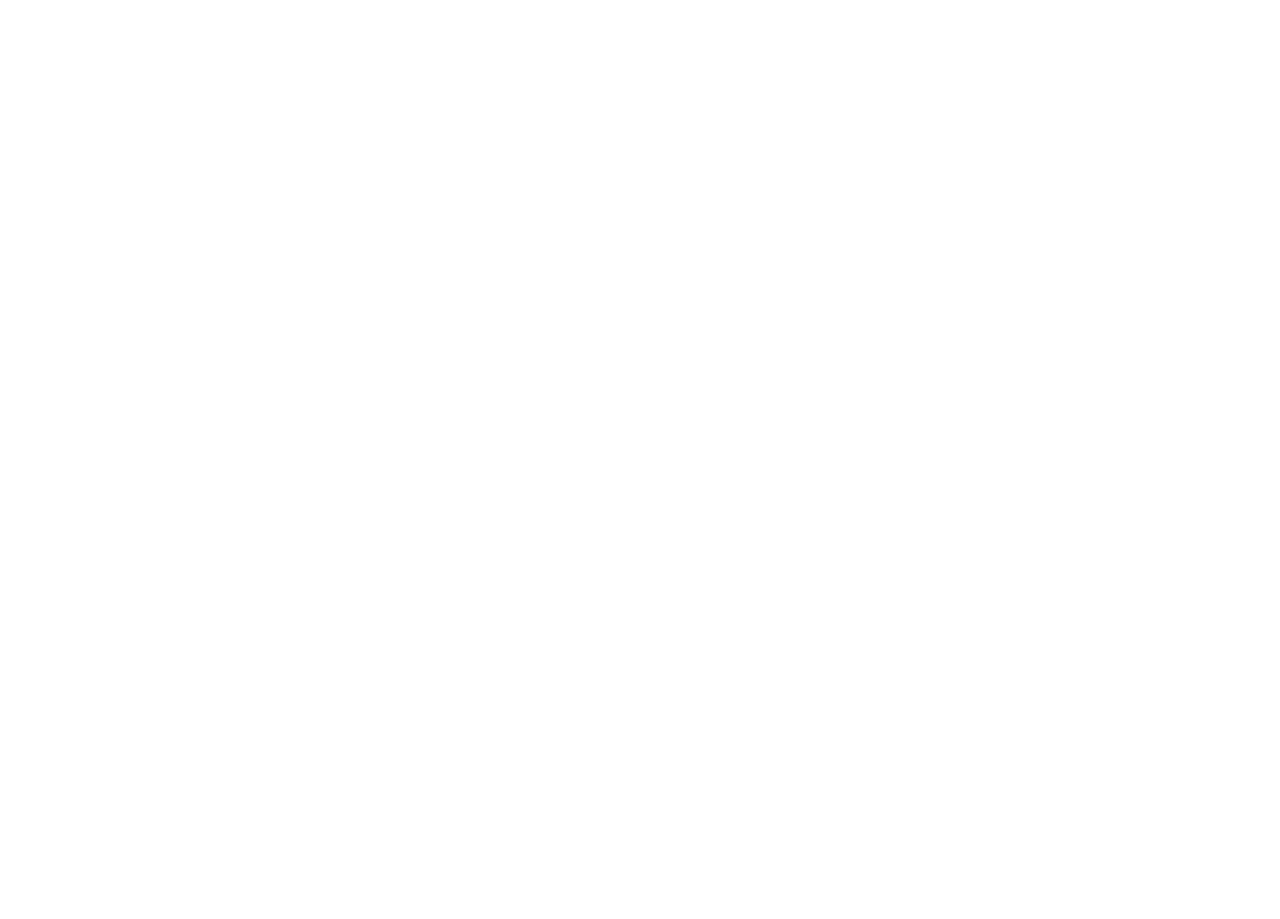
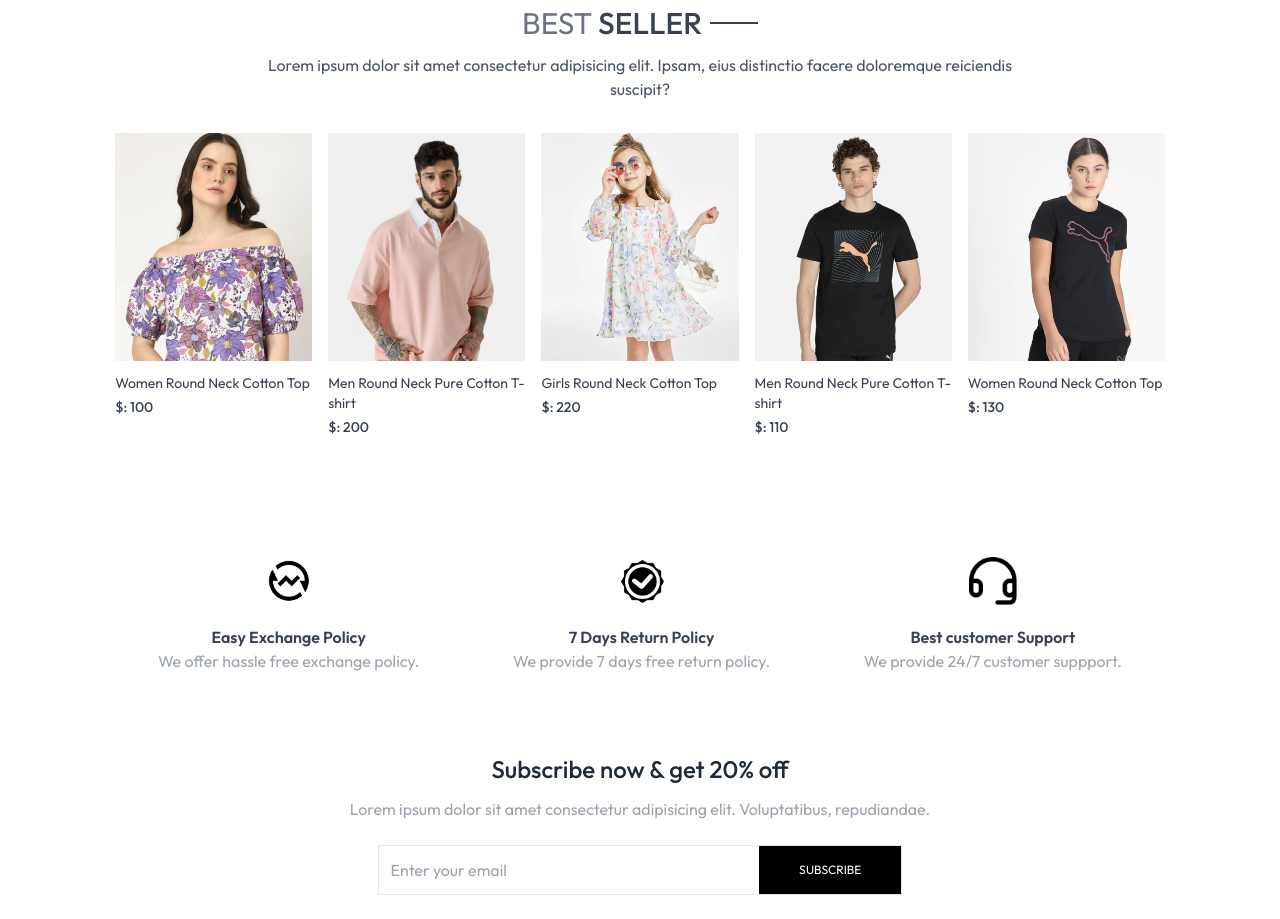
Before and after one commit to salamchy/e_comm, a React (Vite) app in the folder frontend/: page / in a window 1280 px wide. Shown: the part 1400-2319 px from the top of the page. Before the commit the page ends 1373 px from the top, so only its background shows below. Built offline with nearby package versions, Linux system fonts and the light colour scheme.

Commit message:
home page

```diff
--- a/frontend/src/pages/Home.jsx
+++ b/frontend/src/pages/Home.jsx
@@ -1,11 +1,17 @@
+import BestSeller from "../components/BestSeller";
 import Hero from "../components/Hero"
 import LatestCollection from "../components/LatestCollection";
+import NewsLetterBox from "../components/NewsLetterBox";
+import OurPolicy from "../components/OurPolicy";
 
 const Home = () => {
   return (
     <div>
       <Hero />
       <LatestCollection />
+      <BestSeller />
+      <OurPolicy />
+      <NewsLetterBox />
     </div>
   )
 }
```
